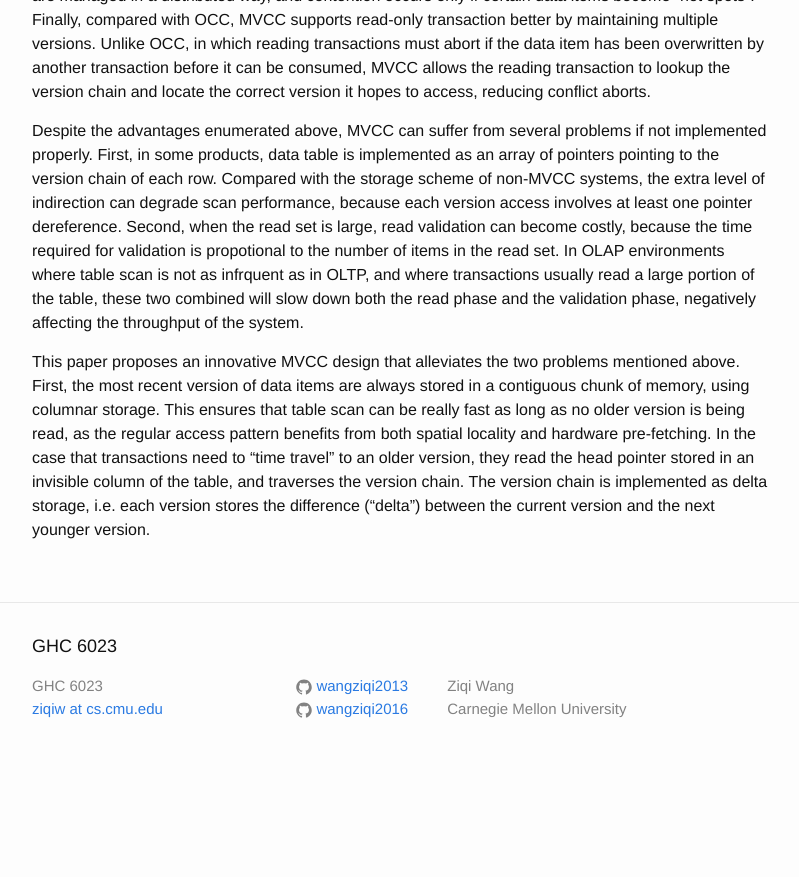
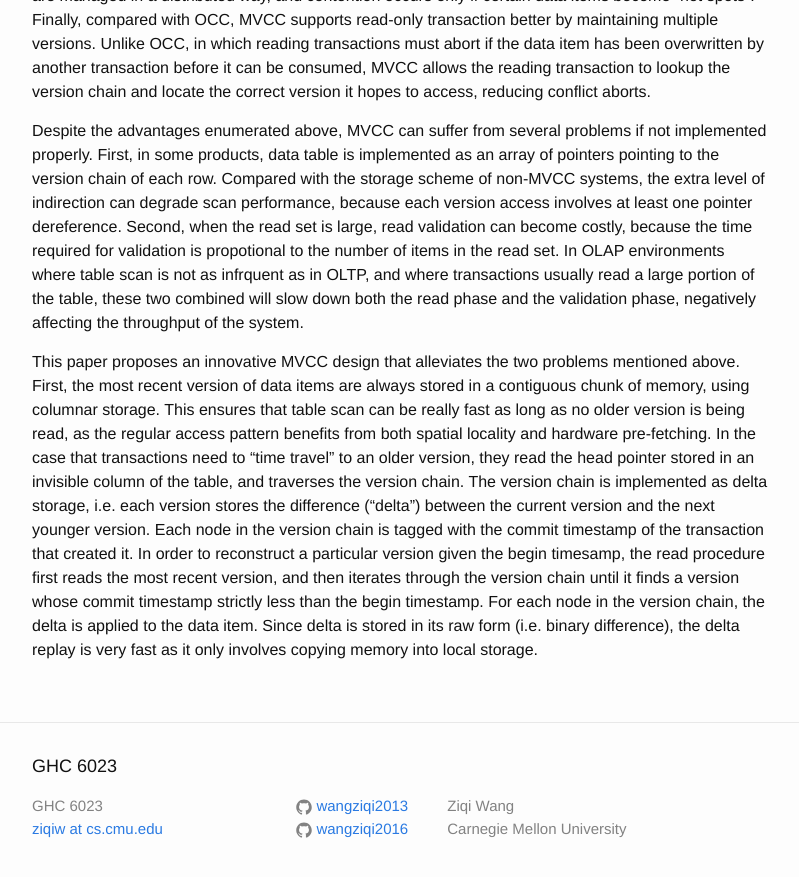
Before and after one commit to wangziqi2013/wangziqi2013.github.io, a Jekyll site: the page built from _posts/2018-07-09-Fast Serializable Multi-Version Concurrency Control for Main-Memory Database Systems.markdown, in a window 1280 px wide and 900 px high, scrolled down 1852 px. Shown: the top 877 px of the window, without its empty margins (238-1037 px from the left). Built offline with Jekyll 4.4.1, drawn with Linux system fonts in a browser that asks for light colours; before the commit the page ends 2632 px from its top, so only the background shows below that.

Commit message:
Working on read process

```diff
--- a/_posts/2018-07-09-Fast Serializable Multi-Version Concurrency Control for Main-Memory Database Systems.markdown
+++ b/_posts/2018-07-09-Fast Serializable Multi-Version Concurrency Control for Main-Memory Database Systems.markdown
@@ -80,4 +80,8 @@ scan can be really fast as long as no older version is being read, as the regula
 locality and hardware pre-fetching. In the case that transactions need to "time travel" to an older version, they read
 the head pointer stored in an invisible column of the table, and traverses the version chain. The version chain is implemented
 as delta storage, i.e. each version stores the difference ("delta") between the current version and the next younger
-version.
+version. Each node in the version chain is tagged with the commit timestamp of the transaction that created it. In order
+to reconstruct a particular version given the begin timesamp, the read procedure first reads the most recent version, and
+then iterates through the version chain until it finds a version whose commit timestamp strictly less than the begin timestamp.
+For each node in the version chain, the delta is applied to the data item. Since delta is stored in its raw form (i.e. binary
+difference), the delta replay is very fast as it only involves copying memory into local storage.
```
